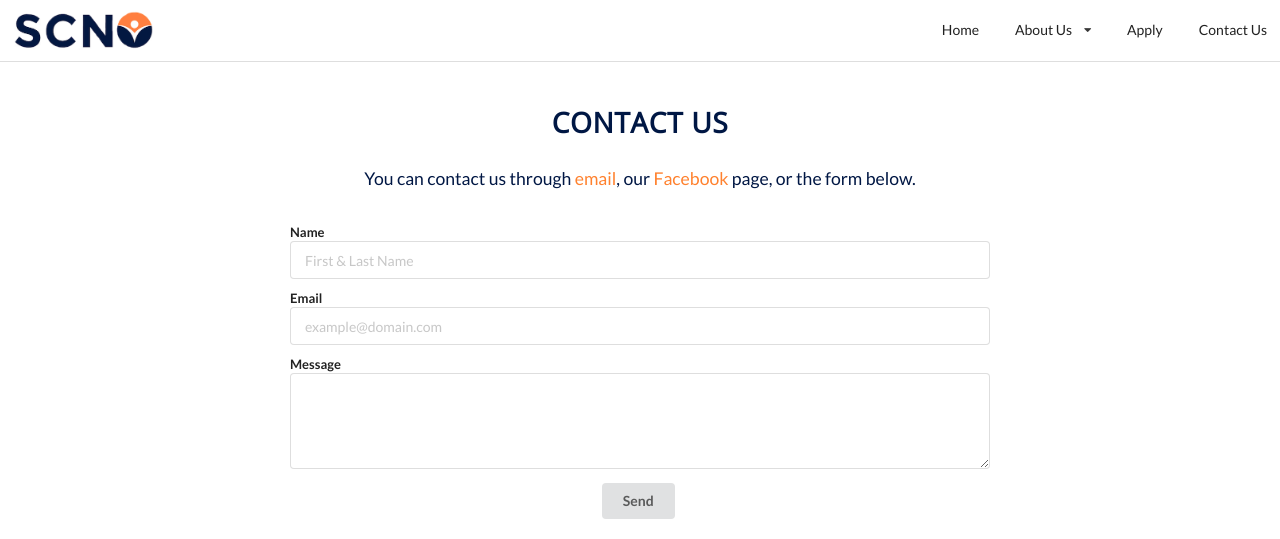
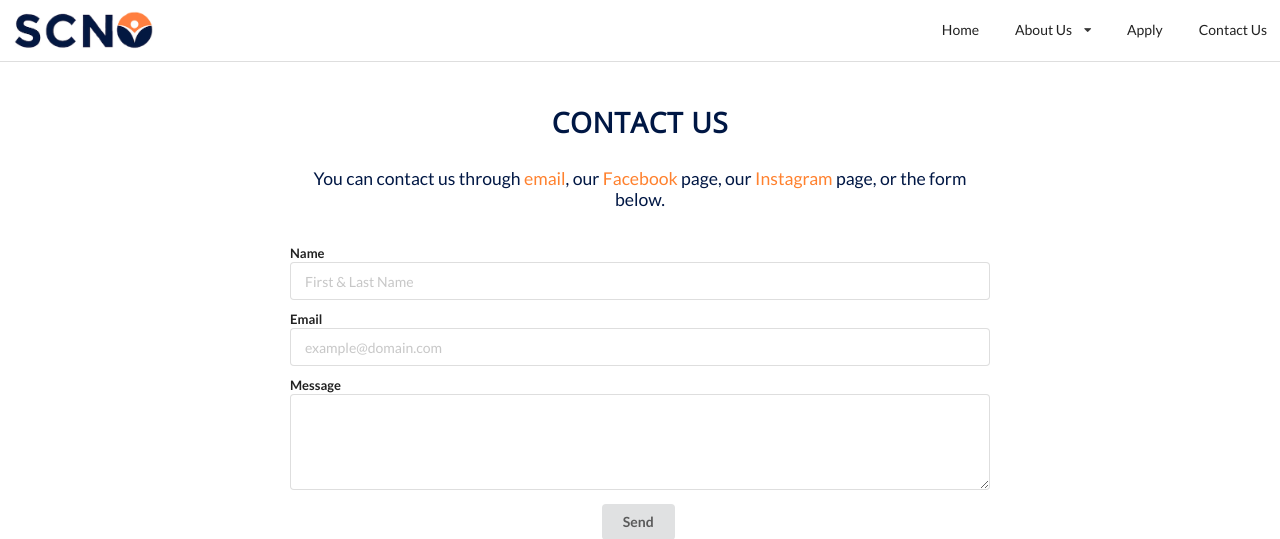
Before and after one commit to lsurasani/lsurasani.github.io, a PHP site: page /contact in a window 1280 px wide. Shown: the top 539 px of the page. Run offline with PHP 8.4, Linux system fonts and the light colour scheme; some libraries are stand-ins or nearby versions.

Commit message:
Update contact.php

```diff
--- a/contact.php
+++ b/contact.php
@@ -16,7 +16,7 @@
                 <div class="ui horizontal divider">
                     <h1>Contact Us</h1>
                 </div>
-                <p>You can contact us through <a href="mailto:scnogt@gmail.com">email</a>, our <a href = "https://www.facebook.com/SCNOGT/" target="_blank">Facebook</a> page, or the form below. </p>
+                <p>You can contact us through <a href="mailto:scnogt@gmail.com">email</a>, our <a href = "https://www.facebook.com/SCNOGT/" target="_blank">Facebook</a> page, our <a href = "https://www.instagram.com/scno_gt/" target="_blank">Instagram</a> page, or the form below. </p>
                 <form action="https://formspree.io/scnogt@gmail.com" method="POST" class="ui form" role="form">
                     <div class="field">
                         <label for="name">Name</label>
```
